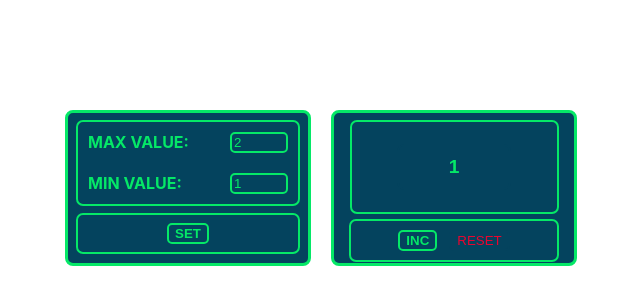
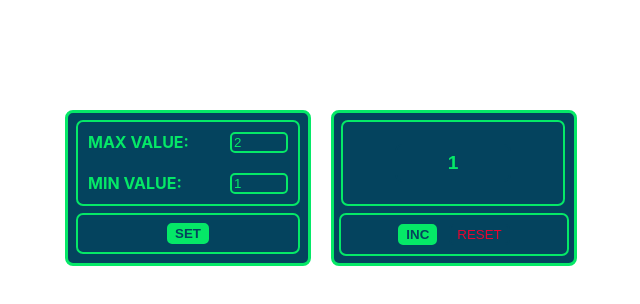
Before and after one commit to Alex62510/Project-Monday--counter, a React (Create React App) app: page / in a window 1280 px wide. Shown: the top 304 px of the page, without its empty margins (319-959 px from the left). Built offline with nearby package versions, Linux system fonts and the light colour scheme.

Commit message:
commit 03 two boxes css

```diff
--- a/src/App.css
+++ b/src/App.css
@@ -58,8 +58,8 @@
     border-radius: 5px;
     border: #05e867 solid 2px;
     font-weight: bold;
-    background-color: #04435e;
-    color: #05e867;
+    background-color:  #05e867;
+    color: #04435e;
 }
 
 .setButtonError {
@@ -100,8 +100,8 @@ flex-direction: column;
     border: #05e867 solid 2px;
     border-radius: 7px;
     font-weight: bold;
-    margin-top: 2px;
-    width: 205px;
+    margin: 2px 2px 2px 0;
+    width: 220px;
 }
 .inputInc {
     text-align: center;
@@ -110,9 +110,10 @@ flex-direction: column;
     border-radius: 7px;
     font-weight: bold;
     font-size: larger;
-    width: 90px;
+    width: 100px;
     color: #05e867;
-
+    margin: 22px 10px 22px 10px;
+    padding: 6px;
 }
 .inputIncMax {
     text-align: center;
@@ -123,15 +124,8 @@ flex-direction: column;
     font-size: large;
     width: 100px;
     color: red;
-    margin: 32px 0 31px 0;
-}
-
-.twoButtons {
-    display: flex;
-}
-.inputInc {
-   margin: 22px 10px 22px 10px;
-    padding: 10px;
+    margin: 22px 10px 22px 10px;
+    padding: 6px;
 }
 .twoButtons {
     display: flex;
@@ -141,7 +135,7 @@ flex-direction: column;
     background: #04435e;
     border: #05e867 solid 2px;
     border-radius: 7px;
-    width: 200px;
+    width: 220px;
     height: auto;
 }
 .incButton {
@@ -149,8 +143,8 @@ flex-direction: column;
     border-radius: 5px;
     border: #05e867 solid 2px;
     font-weight: bold;
-    background-color: #04435e;
-    color: #05e867;
+    background-color:  #05e867;
+    color: #04435e;
 }
 .incButtonMax {
     margin: 6px;
@@ -166,8 +160,8 @@ flex-direction: column;
     border-radius: 5px;
     border: #05e867 solid 2px;
     font-weight: bold;
-    background-color: #04435e;
-    color: #05e867;
+    background-color:  #05e867;
+    color: #04435e;
 }
 .resetButtonDisable {
     margin: 6px;
```
